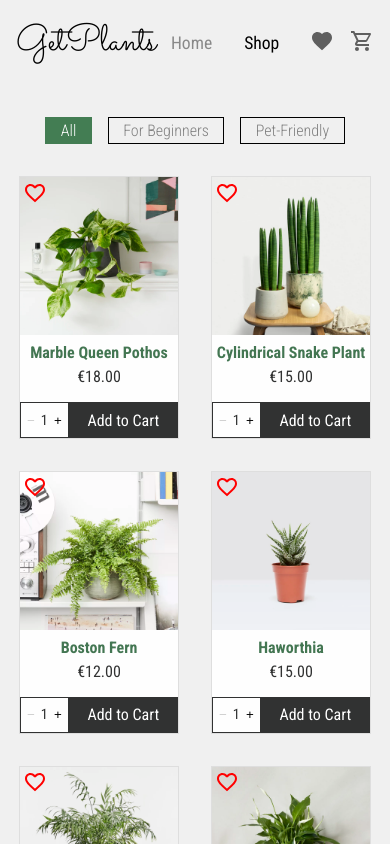
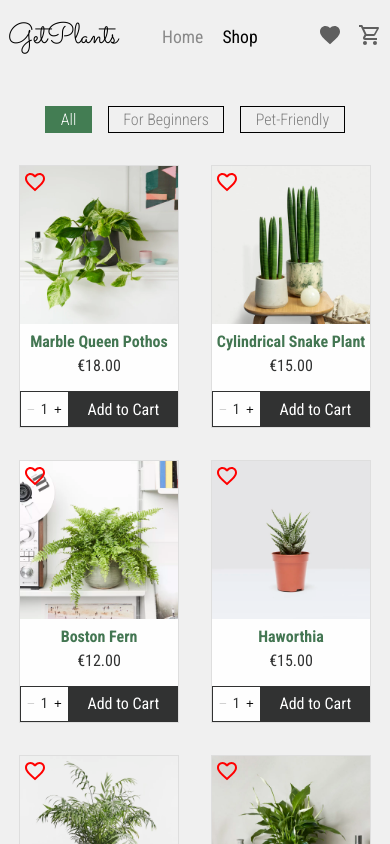
Before and after one commit to RimaSem/plant-shop, a React (Vite) app: page /plant-shop/shop in a window 390 px wide. Shown: the top 844 px of the page. Built offline with nearby package versions, Linux system fonts and the light colour scheme.

Commit message:
Fix header and footer styling

```diff
--- a/src/components/scss/Header.scss
+++ b/src/components/scss/Header.scss
@@ -1,9 +1,9 @@
 header {
-  z-index: 3;
+  z-index: 5;
   display: flex;
   justify-content: space-between;
   align-items: center;
-  padding: 0 1.5em;
+  padding: 0 1em;
   background-color: #f0f0f0;
   position: sticky;
   top: 0;
@@ -17,8 +17,8 @@ header {
       align-items: center;
 
       img {
-        height: 5rem;
-        margin-bottom: 1.5em;
+        height: 4rem;
+        margin-bottom: 1em;
       }
 
       .logo-title {
@@ -88,17 +88,22 @@ header {
 
 @media screen and (max-width: 500px) {
   header {
-    padding: 1em;
-    .logo-container {
-      img {
-        display: none;
-        height: 3em;
-        margin: 0;
+    padding: 1em 0.5em;
+
+    a {
+      .logo-container {
+        img {
+          display: none;
+        }
+
+        .logo-title {
+          font-size: 1.8rem;
+        }
       }
+    }
 
-      .logo-title {
-        font-size: 1.5rem;
-      }
+    nav {
+      gap: 1.2em;
     }
   }
 }
@@ -110,6 +115,10 @@ header {
         display: none;
       }
     }
+
+    nav {
+      gap: 2em;
+    }
   }
 }
 
--- a/src/components/scss/Layout.scss
+++ b/src/components/scss/Layout.scss
@@ -1,7 +1,8 @@
 .site-wrapper {
-  height: 100vh;
   display: flex;
+  min-height: 100vh;
   flex-direction: column;
+  justify-content: space-between;
 
   main {
     flex: 1;
--- a/src/index.scss
+++ b/src/index.scss
@@ -12,10 +12,5 @@ body {
   #root {
     min-width: 100%;
     min-height: 100%;
-
-    .site-wrapper {
-      min-width: 100%;
-      min-height: 100%;
-    }
   }
 }
```
